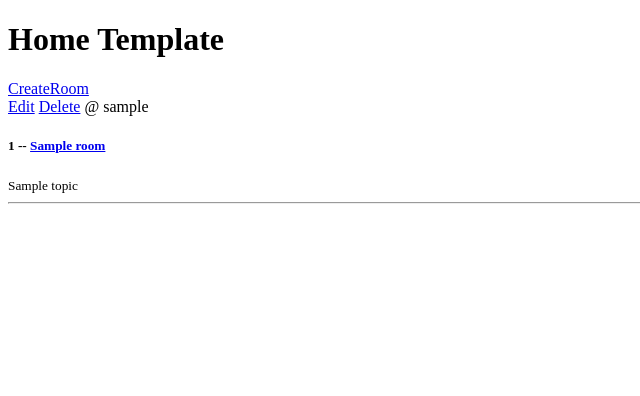
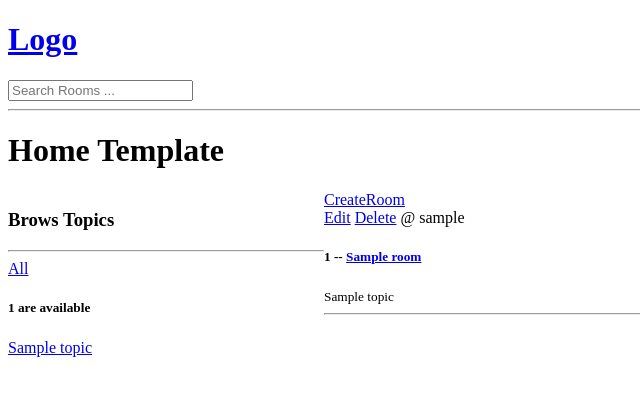
Before and after one commit to AbdElMegeed-7/DescordClone, a Django app: template base/templates/base/home.html in a window 1280 px wide. Shown: the top 396 px of the page, without its empty margins (0-640 px from the left). Run offline with Django 4.2, Linux system fonts and the light colour scheme; the template is opened without the code that fills it: most values are stand-ins (such as "Sample title", 1, 10 or a date in 2020).

Commit message:
Search Functionality

```diff
--- a/base/templates/base/home.html
+++ b/base/templates/base/home.html
@@ -2,7 +2,32 @@
 
 {% block content %}
 
+
+  <style>
+    .home-container{
+      display: grid;
+      grid-template-columns: 1fr 3fr;
+    }
+  </style>
+
   <h1>Home Template</h1>
+
+  <div class="home-container">
+
+    <div>
+      <h3>Brows Topics</h3>
+      <hr>
+        <div>
+          <a href="{% url 'home' %}">All</a>
+        </div>
+      {% for topic in topics %}
+        <div>
+          <h5>{{ room_count }}  are available </h5>
+          <a href="{% url 'home' %}?q={{ topic.name }}">{{ topic.name }}</a>
+        </div>
+      {% endfor %}
+
+    </div>
 
     <div>
       <a href="{% url 'create-room' %}">CreateRoom</a>
@@ -20,4 +45,6 @@
       </div>
     </div>
 
+  </div>
+
 {% endblock content %}
--- a/templates/navbar.html
+++ b/templates/navbar.html
@@ -0,0 +1,7 @@
+<a href="/">
+    <h1>Logo</h1>
+</a>
+<form action="{% url 'home' %}" method="GET">
+    <input type="text" name="q" placeholder="Search Rooms ...">
+</form>
+<hr>
```
Also changed, not shown: base/views.py (+21 -3 lines). Lines whose indentation alone changed are shown as unchanged.
